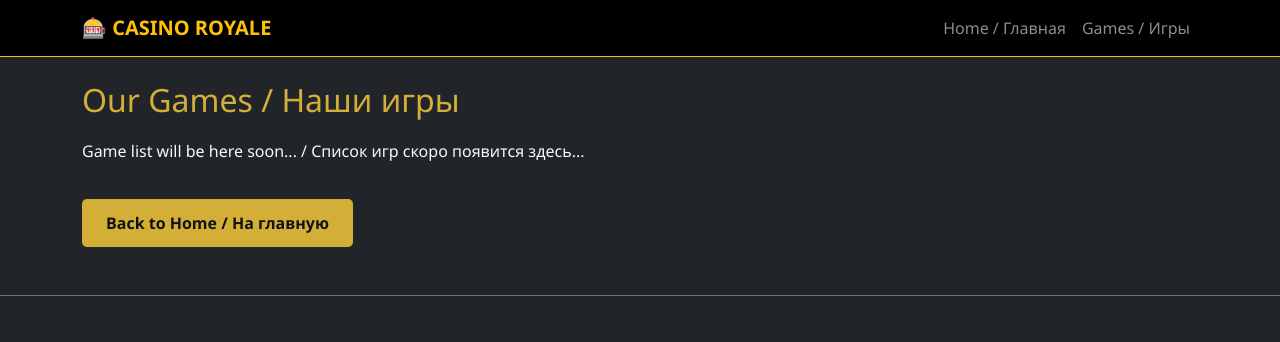
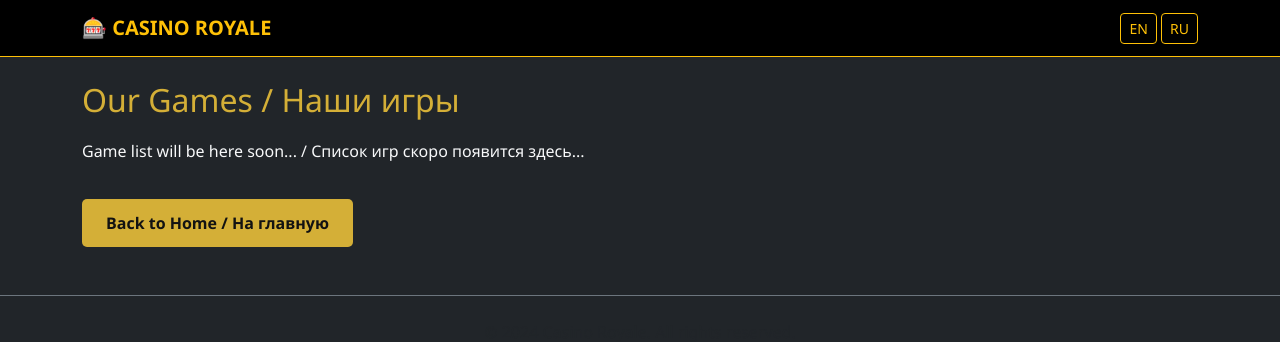
Before and after one commit to Nertack-2/casino-site, a Node server app: template views/games.ejs in a window 1280 px wide. Shown: the top 342 px of the page. Run offline with Node 20, Linux system fonts and the light colour scheme; the template is opened without the code that fills it, so the values that code supplies are empty; some libraries are stand-ins or nearby versions.

Commit message:
5.2: навигационное меню и переключатель языков (i18n)

```diff
--- a/views/partials/footer.ejs
+++ b/views/partials/footer.ejs
@@ -5,6 +5,7 @@
             &copy; 2024 Casino Royale. All rights reserved.
         </div>
     </footer>
+
     <script src="https://cdn.jsdelivr.net/npm/bootstrap@5.3.0/dist/js/bootstrap.bundle.min.js"></script>
 </body>
 </html>
--- a/views/partials/header.ejs
+++ b/views/partials/header.ejs
@@ -15,12 +15,16 @@
                 <span class="navbar-toggler-icon"></span>
             </button>
             <div class="collapse navbar-collapse" id="navbarNav">
-                <ul class="navbar-nav ms-auto">
+                <ul class="navbar-nav ms-auto align-items-center">
                     <li class="nav-item">
-                        <a class="nav-link" href="/">Home / Главная</a>
+                        <a class="nav-link" href="/"><%= t.nav.home %></a>
                     </li>
                     <li class="nav-item">
-                        <a class="nav-link" href="/games">Games / Игры</a>
+                        <a class="nav-link" href="/games"><%= t.nav.games %></a>
+                    </li>
+                    <li class="nav-item ms-3">
+                        <a class="btn btn-sm btn-outline-warning" href="/lang/en">EN</a>
+                        <a class="btn btn-sm btn-outline-warning" href="/lang/ru">RU</a>
                     </li>
                 </ul>
             </div>
```
